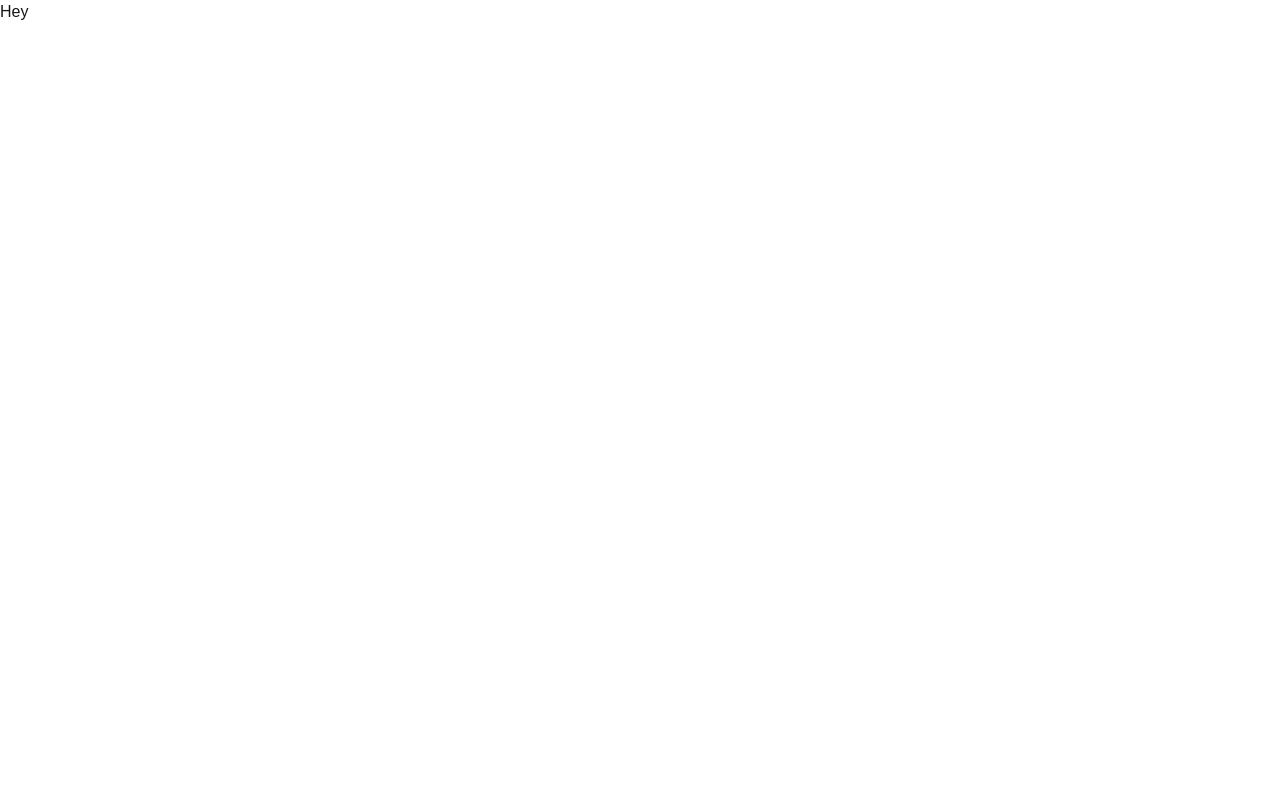
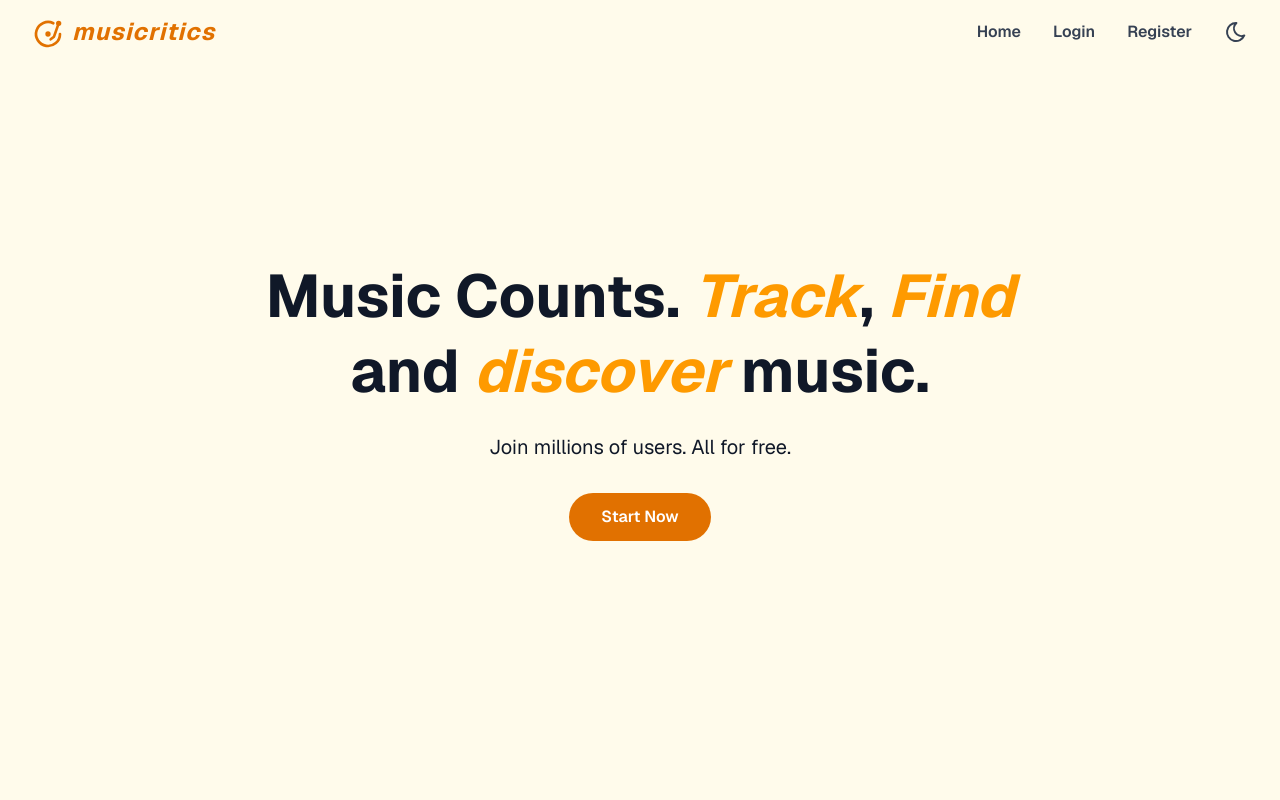
Before and after one commit to pvgfarias/musicritics, a Next.js app: page / in a window 1280 px wide. Shown: the top 800 px of the page. Built offline with nearby package versions, Linux system fonts and the light colour scheme.

Commit message:
feat: :sparkles: introducing new design + nav footer login register pages

```diff
--- /dev/null
+++ b/app/(auth)/register/page.tsx
@@ -0,0 +1,3 @@
+export default function Register() {
+  return <h1>Hello</h1>;
+}
--- a/app/globals.css
+++ b/app/globals.css
@@ -3,13 +3,21 @@
 :root {
   --background: #ffffff;
   --foreground: #171717;
+  color-scheme: light;
 }
+
+.dark {
+  --background: #0a0a0a;
+  --foreground: #ededed;
+  color-scheme: dark;
+}
+
+@custom-variant dark (&:where(.dark, .dark *));
 
 @theme inline {
   --color-background: var(--background);
   --color-foreground: var(--foreground);
-  --font-sans: var(--font-geist-sans);
-  --font-mono: var(--font-geist-mono);
+  --font-sans: var(--font-elms-sans);
 }
 
 @media (prefers-color-scheme: dark) {
@@ -22,5 +30,5 @@
 body {
   background: var(--background);
   color: var(--foreground);
-  font-family: Arial, Helvetica, sans-serif;
+  font-family: var(--font-geist-sans), 'Helvetica Neue', Arial, sans-serif;
 }
--- a/app/layout.tsx
+++ b/app/layout.tsx
@@ -1,22 +1,18 @@
 import type { Metadata } from 'next';
 import './globals.css';
-import { Quantico, Inter } from 'next/font/google';
+import { Geist } from 'next/font/google';
+import Navbar from '@/components/layout/navbar';
+import Footer from '@/components/layout/footer';
 
 export const metadata: Metadata = {
-  title: 'Create Next App',
-  description: 'Generated by create next app',
+  title: 'MusiCritics | Rate and discover new music.',
+  description: 'Rate and discover new music.',
 };
 
-const inter = Inter({
-  variable: '--font-inter',
-  subsets: ['latin'],
-});
-
-const quantico = Quantico({
-  variable: '--font-quantico',
+const geist = Geist({
+  variable: '--font-geist-sans',
   subsets: ['latin'],
   style: ['normal'],
-  weight: '700',
 });
 
 export default function RootLayout({
@@ -25,14 +21,13 @@ export default function RootLayout({
   children: React.ReactNode;
 }>) {
   return (
-    <html
-      lang='en'
-      className={`h-full ${quantico.variable} ${inter.variable} antialiased`}
-    >
-      <body className='min-h-full flex flex-col'>
-        {/* <Navbar /> */}
-        {children}
-        {/* <Footer /> */}
+    <html lang='en' className={`${geist.variable} antialiased`}>
+      <body>
+        <Navbar />
+        <div className='min-h-screen bg-white dark:bg-slate-950'>
+          <main className='relative'>{children}</main>
+        </div>
+        <Footer />
       </body>
     </html>
   );
--- a/app/page.tsx
+++ b/app/page.tsx
@@ -1,9 +1,9 @@
-'use client';
+import Hero from '@/components/home/hero';
 
 export default function Home() {
   return (
-    <main className='flex flex-row grow'>
-      <h1>Hey</h1>
-    </main>
+    <section id='home'>
+      <Hero />
+    </section>
   );
 }
--- a/components/footer.tsx
+++ /dev/null
@@ -1,3 +0,0 @@
-export default function Footer() {
-  return <div>Footer</div>;
-}
--- /dev/null
+++ b/components/home/hero.tsx
@@ -0,0 +1,26 @@
+import Link from 'next/link';
+
+export default function Hero() {
+  return (
+    <section className='relative flex min-h-screen flex-col items-center justify-center overflow-hidden px-6 text-center text-white bg-amber-50 dark:bg-slate-950'>
+      <div className='relative z-10 max-w-3xl'>
+        <h1 className='text-4xl font-bold leading-tight sm:text-5xl md:text-6xl text-gray-900 dark:text-white'>
+          Music Counts. <span className='italic text-amber-500'>Track</span>,{' '}
+          <span className='italic text-amber-500'>Find</span> and{' '}
+          <span className='italic text-amber-500'>discover</span> music.
+        </h1>
+
+        <p className='mt-6 text-lg text-gray-900 dark:text-white sm:text-xl'>
+          Join millions of users. All for free.
+        </p>
+
+        <Link
+          href='/join?next=/home'
+          className='mt-8 inline-block rounded-full bg-amber-600 px-8 py-3 text-base font-semibold text-white transition hover:bg-amber-500'
+        >
+          Start Now
+        </Link>
+      </div>
+    </section>
+  );
+}
--- /dev/null
+++ b/components/layout/footer.tsx
@@ -0,0 +1,20 @@
+'use client';
+
+import { motion } from 'motion/react';
+
+export default function Footer() {
+  return (
+    <motion.footer
+      initial={{ opacity: 0 }}
+      animate={{ opacity: 1 }}
+      transition={{ duration: 0.5 }}
+      className='bg-amber-50 dark:bg-slate-950 text-white py-12'
+    >
+      <div className='mt-8 pt-8 border-t border-gray-800 text-center'>
+        <p className='text-gray-900 dark:text-gray-400'>
+          © {new Date().getFullYear()} MusiCritics. All Rights Reserved.
+        </p>
+      </div>
+    </motion.footer>
+  );
+}
--- /dev/null
+++ b/components/layout/navbar.tsx
@@ -0,0 +1,66 @@
+'use client';
+
+import Link from 'next/link';
+import { motion } from 'motion/react';
+import { useEffect, useState } from 'react';
+import { IconVinyl } from '@tabler/icons-react';
+import ThemeToggle from './theme-toggle';
+
+const navLinks = [
+  { name: 'Home', ptName: 'Início', href: '/' },
+  { name: 'Login', ptName: 'Login', href: '/login' },
+  { name: 'Register', ptName: 'Cadastrar', href: '/register' },
+];
+
+export default function Navbar() {
+  const [scrolled, setScrolled] = useState(false);
+
+  useEffect(() => {
+    const handleScroll = () => {
+      setScrolled(window.scrollY > 20);
+    };
+
+    window.addEventListener('scroll', handleScroll);
+
+    return () => {
+      window.removeEventListener('scroll', handleScroll);
+    };
+  }, []);
+
+  return (
+    <motion.nav
+      initial={{ y: -100 }}
+      animate={{ y: 0 }}
+      transition={{ duration: 0.5 }}
+      className={`fixed top-0 left-0 right-0 z-50 transition-all duration-300 ${scrolled ? 'bg-white/80 dark:bg-slate-900/80 backdrop-blur-md shadow-lg' : 'bg-transparent'}`}
+    >
+      <div className='max-w-7xl mx-auto px-4 sm:px-6 lg:px-8'>
+        <div className='flex justify-between items-center h-16'>
+          <div className='flex flex-row gap-2 text-amber-600 justify-center items-center'>
+            <IconVinyl size={32} className='shrink-0 translate-y-0.5' />
+            <Link
+              href='/'
+              className='text-2xl font-bold italic tracking-wider leading-none'
+            >
+              musicritics
+            </Link>
+          </div>
+
+          {/* Web Nav */}
+          <div className='hidden md:flex space-x-8 justify-center items-center'>
+            {navLinks.map(link => (
+              <Link
+                key={link.name}
+                href={link.href}
+                className='font-semibold text-gray-700 dark:text-gray-300 hover:text-amber-600 cursor-pointer transition-colors duration-200'
+              >
+                {link.name}
+              </Link>
+            ))}
+            <ThemeToggle />
+          </div>
+        </div>
+      </div>
+    </motion.nav>
+  );
+}
--- /dev/null
+++ b/components/layout/theme-toggle.tsx
@@ -0,0 +1,98 @@
+'use client';
+
+import { useEffect, useSyncExternalStore } from 'react';
+import { IconMoon, IconSun } from '@tabler/icons-react';
+
+function getServerSnapshot() {
+  return false;
+}
+
+function getSnapshot() {
+  if (typeof window === 'undefined') {
+    return false;
+  }
+
+  return document.documentElement.classList.contains('dark');
+}
+
+function subscribe(callback: () => void) {
+  if (typeof window === 'undefined') return () => {};
+
+  const handleMediaChange = () => callback();
+
+  const handleStorageChange = (event: StorageEvent) => {
+    if (event.key === 'theme') callback();
+  };
+
+  const handleThemeChange = () => callback();
+
+  window.addEventListener('themechange', handleThemeChange);
+  window.addEventListener('storage', handleStorageChange);
+
+  const mediaQuery = window.matchMedia('(prefers-color-scheme: dark)');
+  mediaQuery.addEventListener('change', handleMediaChange);
+
+  return () => {
+    window.removeEventListener('themechange', handleThemeChange);
+    window.removeEventListener('storage', handleStorageChange);
+    mediaQuery.removeEventListener('change', handleMediaChange);
+  };
+}
+
+export default function ThemeToggle() {
+  const isDarkMode = useSyncExternalStore(
+    subscribe,
+    getSnapshot,
+    getServerSnapshot
+  );
+
+  useEffect(() => {
+    if (typeof window === 'undefined') return;
+
+    const userPrefersDarkTheme = window.matchMedia(
+      '(prefers-color-scheme: dark)'
+    ).matches;
+    const savedTheme = window.localStorage.getItem('theme');
+    const theme =
+      savedTheme === 'dark' || (!savedTheme && userPrefersDarkTheme);
+
+    document.documentElement.classList.toggle('dark', theme);
+    window.localStorage.setItem('theme', theme ? 'dark' : 'light');
+    window.dispatchEvent(new Event('themechange'));
+  }, []);
+
+  const toggleTheme = () => {
+    if (typeof window === 'undefined') {
+      return;
+    }
+
+    const nextTheme = !document.documentElement.classList.contains('dark');
+    document.documentElement.classList.toggle('dark', nextTheme);
+    window.localStorage.setItem('theme', nextTheme ? 'dark' : 'light');
+    window.dispatchEvent(new Event('themechange'));
+  };
+
+  return (
+    <>
+      {isDarkMode ? (
+        <button
+          type='button'
+          onClick={toggleTheme}
+          className='text-gray-700 dark:text-gray-300 cursor-pointer'
+          aria-label='Light Mode'
+        >
+          <IconSun size={24} />
+        </button>
+      ) : (
+        <button
+          type='button'
+          onClick={toggleTheme}
+          className='text-gray-700 dark:text-gray-300 cursor-pointer'
+          aria-label='Dark Mode'
+        >
+          <IconMoon size={24} />
+        </button>
+      )}
+    </>
+  );
+}
--- a/components/navbar.tsx
+++ /dev/null
@@ -1,24 +0,0 @@
-import Link from 'next/link';
-
-export default function Navbar() {
-  return (
-    <div className='w-full bg-midnight h-15 flex justify-between p-8 items-center'>
-      <h1
-        className={`text-2xl text-mint tracking-wider w-1/4 --font-title antialiased`}
-      >
-        MusiCritics
-      </h1>
-      <ul className='flex flex-row gap-4'>
-        <li>
-          <Link href='/home'>Home</Link>
-        </li>
-        <li>
-          <Link href='/login'>Log In</Link>
-        </li>
-        <li>
-          <Link href='/signup'>Sign Up</Link>
-        </li>
-      </ul>
-    </div>
-  );
-}
--- a/package.json
+++ b/package.json
@@ -11,8 +11,11 @@
   "dependencies": {
     "@base-ui/react": "^1.6.0",
     "@prisma/client": "^7.8.0",
+    "@tabler/icons": "^3.45.0",
+    "@tabler/icons-react": "^3.45.0",
     "class-variance-authority": "^0.7.1",
     "clsx": "^2.1.1",
+    "motion": "^12.42.2",
     "next": "16.2.10",
     "react": "19.2.4",
     "react-dom": "19.2.4",
```
Also changed, not shown: app/(auth)/login/page.tsx (added, +54 -0 lines), 1 other file (tests, documents, lock files or other folders).
